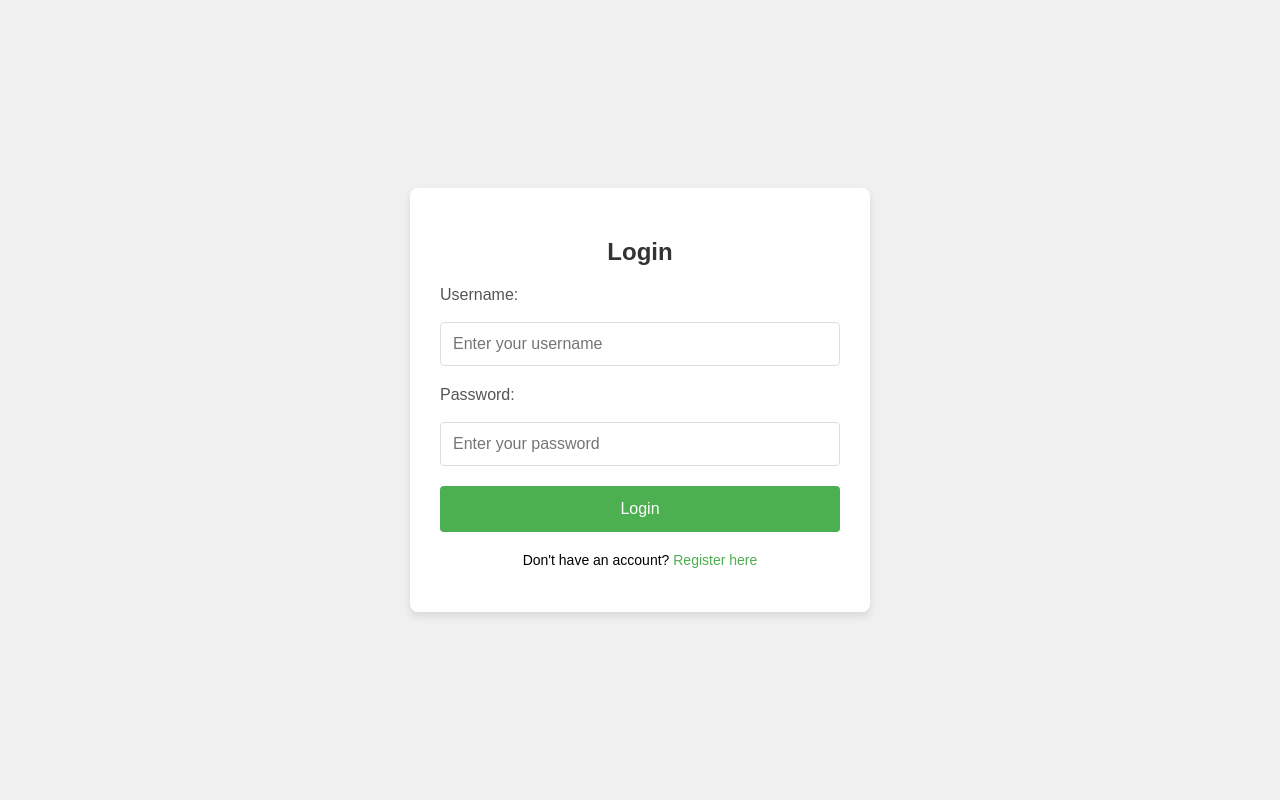
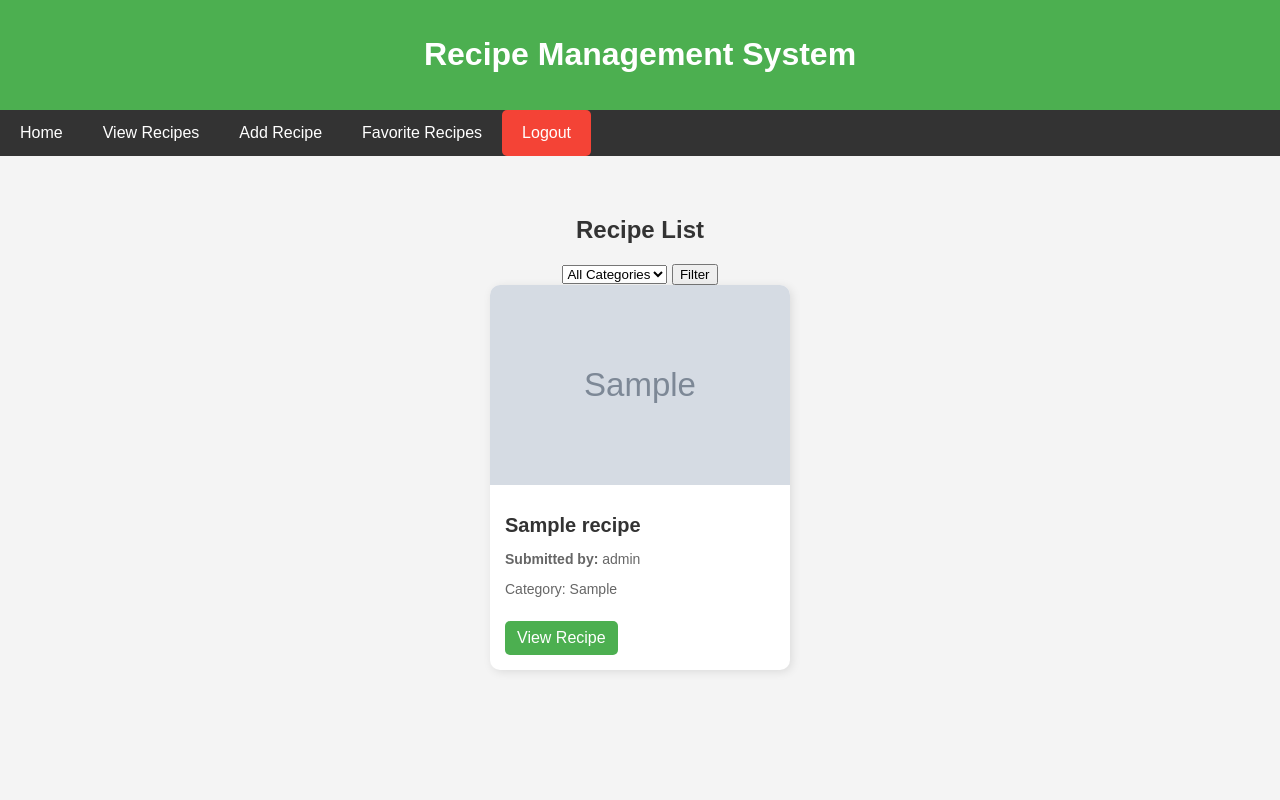
Before and after one commit to darren-simbulan/prelim, a PHP site: page / in a window 1280 px wide. Run offline with PHP 8.4, Linux system fonts and the light colour scheme; data comes from the database, SQL or seed files in the repository; tables that the repository leaves empty or names only in its code hold one stand-in row (values such as "Sample post"); grey boxes marked "Sample" are stand-in pictures.

Commit message:
new features

```diff
--- /dev/null
+++ b/index.php
@@ -0,0 +1,167 @@
+<?php
+session_start();
+$servername = "localhost";
+$username = "root";
+$password = "";
+$dbname = "user_db";
+
+$conn = new mysqli($servername, $username, $password, $dbname);
+
+if ($conn->connect_error) {
+    die("Connection failed: " . $conn->connect_error);
+}
+
+$sql = "SELECT recipes.*, users.username FROM recipes
+        JOIN users ON recipes.user_id = users.id
+        ORDER BY recipes.created_at DESC";
+
+$result = $conn->query($sql);
+?>
+
+<!DOCTYPE html>
+<html lang="en">
+<head>
+    <meta charset="UTF-8">
+    <meta name="viewport" content="width=device-width, initial-scale=1.0">
+    <title>Recipe List</title>
+    <style>
+        body {
+            font-family: Arial, sans-serif;
+            margin: 0;
+            padding: 0;
+            background-color: #f4f4f4;
+            color: #333;
+        }
+        .header {
+            background-color: #4CAF50;
+            color: white;
+            padding: 15px 0;
+            text-align: center;
+        }
+        .nav {
+            background-color: #333;
+            overflow: hidden;
+        }
+        .nav a {
+            float: left;
+            display: block;
+            color: white;
+            text-align: center;
+            padding: 14px 20px;
+            text-decoration: none;
+        }
+        .nav a:hover {
+            background-color: #ddd;
+            color: black;
+        }
+        .container {
+            max-width: 1200px;
+            margin: 20px auto;
+            padding: 20px;
+            text-align: center;
+        }
+        .recipe-container {
+            display: flex;
+            flex-wrap: wrap;
+            justify-content: center;
+            gap: 20px;
+        }
+        .recipe-card {
+            background: white;
+            width: 300px;
+            border-radius: 10px;
+            box-shadow: 2px 2px 10px rgba(0, 0, 0, 0.1);
+            overflow: hidden;
+            text-align: left;
+        }
+        .recipe-card img {
+            width: 100%;
+            height: 200px;
+            object-fit: cover;
+        }
+        .recipe-card .details {
+            padding: 15px;
+        }
+        .recipe-card h2 {
+            font-size: 20px;
+            margin: 10px 0;
+        }
+        .recipe-card p {
+            font-size: 14px;
+            color: #666;
+        }
+        .recipe-card a {
+            display: inline-block;
+            margin-top: 10px;
+            text-decoration: none;
+            background-color: #4CAF50;
+            color: white;
+            padding: 8px 12px;
+            border-radius: 5px;
+        }
+        .recipe-card a:hover {
+            background-color: #45a049;
+        }
+        .btn-logout {
+            background-color: #f44336;
+            color: white;
+            padding: 10px 20px;
+            border: none;
+            font-size: 16px;
+            cursor: pointer;
+            text-decoration: none;
+            border-radius: 5px;
+            float: right;
+        }
+        .btn-logout:hover {
+            background-color: #d32f2f;
+        }
+    </style>
+</head>
+<body>
+
+    <div class="header">
+        <h1>Recipe Management System</h1>
+    </div>
+
+    <div class="nav">
+        <a href="dashboard.php">Home</a>
+        <a href="index.php">View Recipes</a>
+        <a href="add_recipe.php">Add Recipe</a>
+        <a href="favorites.php">Favorite Recipes</a>
+        <a href="logout.php" class="btn-logout">Logout</a>
+    </div>
+
+    <div class="container">
+        <h2>Recipe List</h2>
+
+        <form action="index.php" method="GET">
+            <select name="category">
+                <option value="">All Categories</option>
+                <option value="Dessert">Dessert</option>
+                <option value="Ulam">Ulam</option>
+                <option value="Snacks">Snacks</option>
+                <option value="Drinks">Drinks</option>
+            </select>
+            <button type="submit">Filter</button>
+        </form>
+
+        <div class="recipe-container">
+            <?php while ($row = $result->fetch_assoc()): ?>
+                <div class="recipe-card">
+                    <img src="<?= htmlspecialchars($row['image']) ?>" alt="<?= htmlspecialchars($row['title']) ?>">
+                    <div class="details">
+                        <h2><?= htmlspecialchars($row['title']) ?></h2>
+                        <p><strong>Submitted by:</strong> <?= htmlspecialchars($row['username']) ?></p>
+                        <p>Category: <?= htmlspecialchars($row['category']) ?></p>
+                        <a href="recipe.php?id=<?= $row['id'] ?>">View Recipe</a>
+                    </div>
+                </div>
+            <?php endwhile; ?>
+        </div>
+    </div>
+
+</body>
+</html>
+
+<?php $conn->close(); ?>
--- /dev/null
+++ b/uploads/desktop.ini
@@ -0,0 +1,4 @@
+[ViewState]
+Mode=
+Vid=
+FolderType=Generic
```
Also changed, not shown: add_recipe.php (added, +53 -0 lines), login.php (+11 -27 lines), save_recipe.php (added, +58 -0 lines), welcome.php (+36 -21 lines), README.md (added), uploads/img55.jpg (added).
